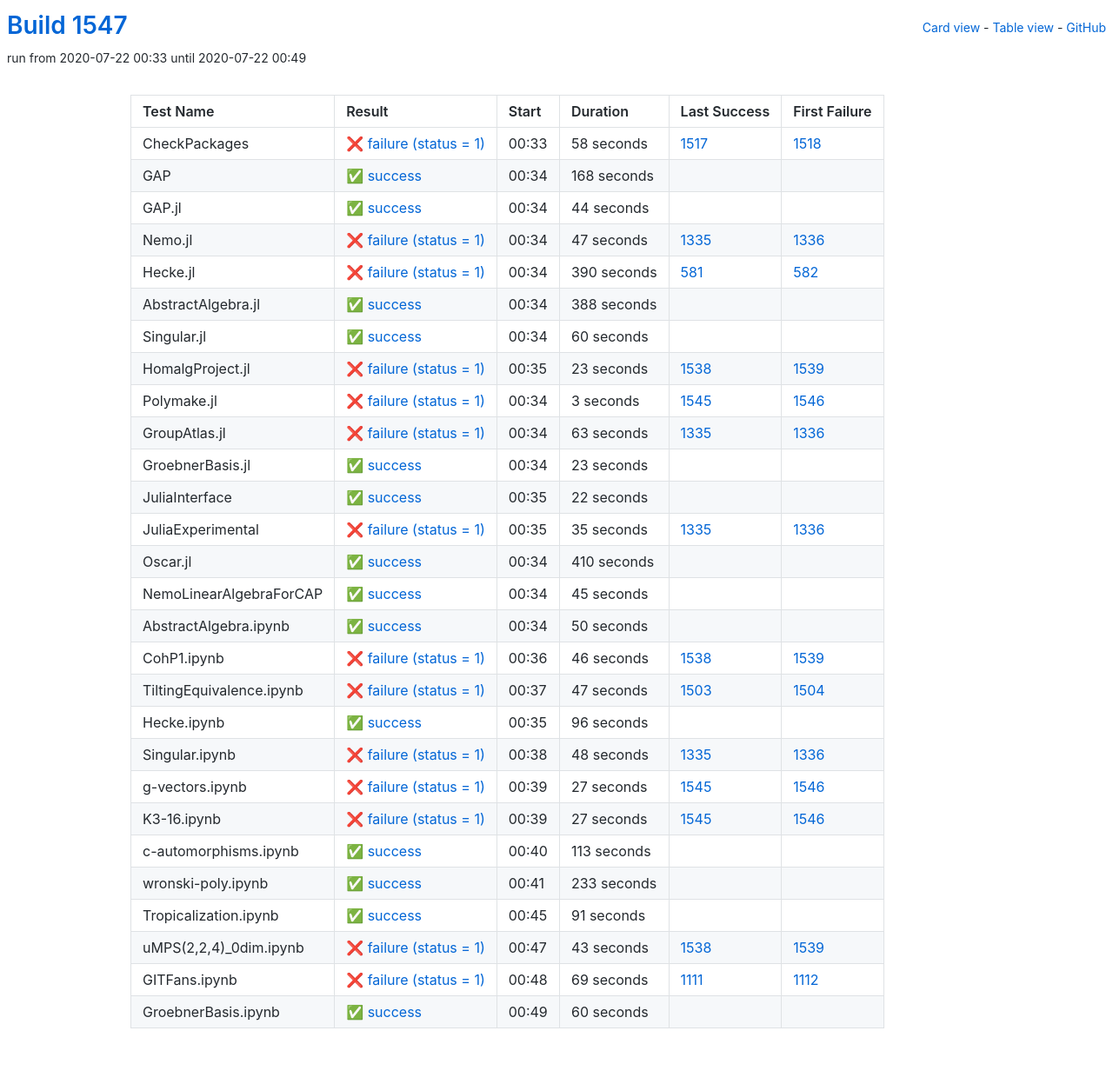
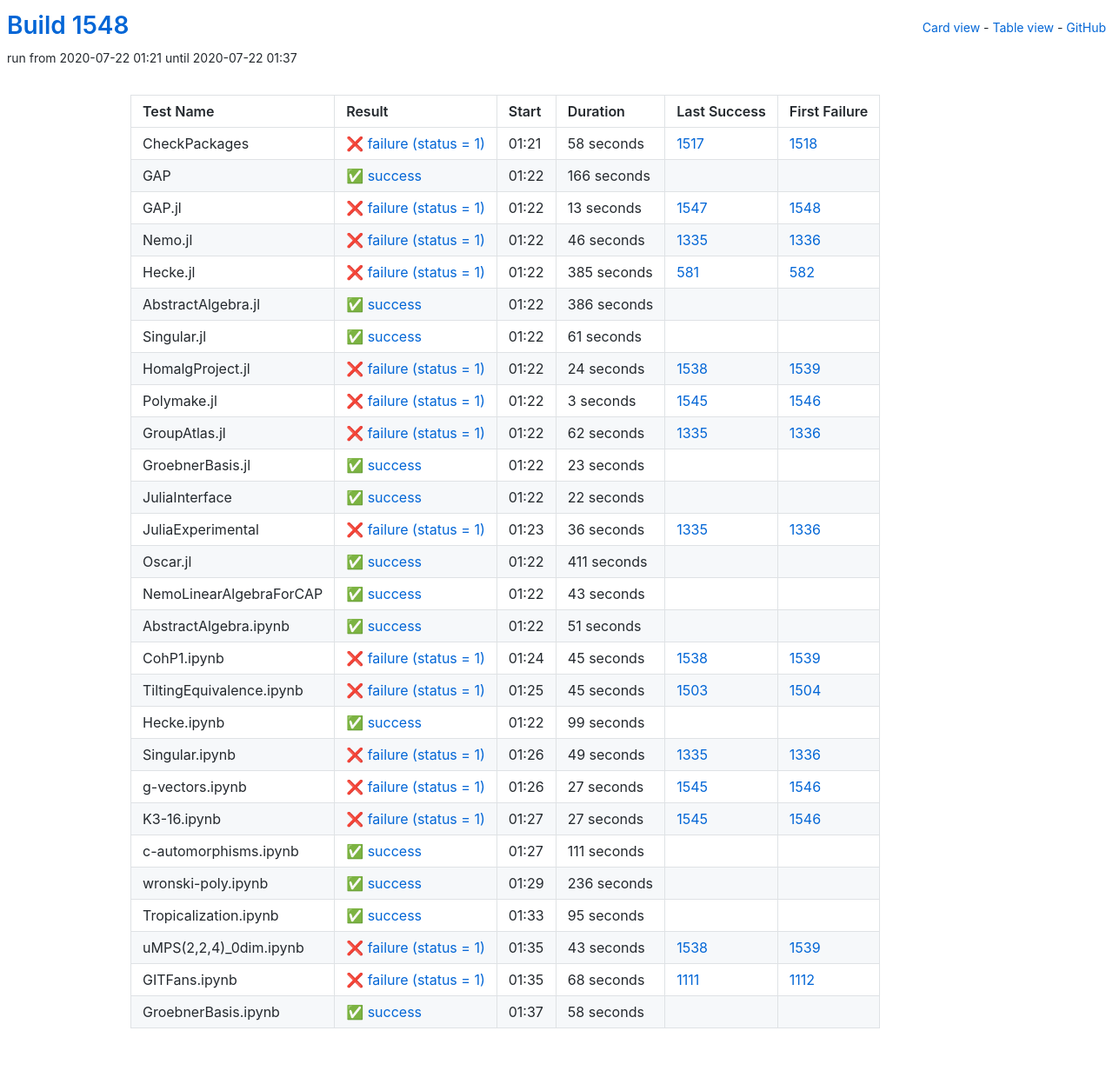
Before and after one commit to oscar-system/oscar-ci-status-1.4, a Jekyll site: the page built from table.html, in a window 1280 px wide. Shown: the whole page at 87% size. Built offline with Jekyll 4.4.1, drawn with Linux system fonts in a browser that asks for light colours.

Commit message:
Build #1548

```diff
--- a/_data/ci.yml
+++ b/_data/ci.yml
@@ -1,6 +1,6 @@
 ---
-build: 1547
-build_url: https://oscarci.mathematik.uni-kl.de/job/oscar-julia-1.4/1547/
+build: 1548
+build_url: https://oscarci.mathematik.uni-kl.de/job/oscar-julia-1.4/1548/
 job: oscar-julia-1.4
 organization: oscar-system
 repo: oscar-ci-status-1.4
@@ -8,8 +8,8 @@ repourl: https://github.com/oscar-system/oscar-ci-status-1.4
 tests:
 - name: CheckPackages
   id: checkpackages
-  log: https://oscarci.mathematik.uni-kl.de/job/oscar-julia-1.4/1547/artifact/logs/build-1547/CheckPackages.log
-  start: 2020-07-22 00:33
+  log: https://oscarci.mathematik.uni-kl.de/job/oscar-julia-1.4/1548/artifact/logs/build-1548/CheckPackages.log
+  start: 2020-07-22 01:21
   success: false
   exitcode: 1
   status: failure
@@ -20,92 +20,92 @@ tests:
   first_failure_url: https://oscarci.mathematik.uni-kl.de/job/oscar-julia-1.4/1518/
 - name: GAP
   id: gap
-  log: https://oscarci.mathematik.uni-kl.de/job/oscar-julia-1.4/1547/artifact/logs/build-1547/GAP.log
-  start: 2020-07-22 00:34
+  log: https://oscarci.mathematik.uni-kl.de/job/oscar-julia-1.4/1548/artifact/logs/build-1548/GAP.log
+  start: 2020-07-22 01:22
   success: true
   exitcode: 0
   status: success
-  duration: 168
+  duration: 166
   last_success: false
   last_success_url:
   first_failure: false
   first_failure_url:
 - name: GAP.jl
   id: gap-jl
-  log: https://oscarci.mathematik.uni-kl.de/job/oscar-julia-1.4/1547/artifact/logs/build-1547/GAP.jl.log
-  start: 2020-07-22 00:34
-  success: true
-  exitcode: 0
-  status: success
-  duration: 44
-  last_success: false
-  last_success_url:
-  first_failure: false
-  first_failure_url:
-- name: Nemo.jl
-  id: nemo-jl
-  log: https://oscarci.mathematik.uni-kl.de/job/oscar-julia-1.4/1547/artifact/logs/build-1547/Nemo.jl.log
-  start: 2020-07-22 00:34
+  log: https://oscarci.mathematik.uni-kl.de/job/oscar-julia-1.4/1548/artifact/logs/build-1548/GAP.jl.log
+  start: 2020-07-22 01:22
   success: false
   exitcode: 1
   status: failure
-  duration: 47
+  duration: 13
+  last_success: 1547
+  last_success_url: https://oscarci.mathematik.uni-kl.de/job/oscar-julia-1.4/1547/
+  first_failure: 1548
+  first_failure_url: https://oscarci.mathematik.uni-kl.de/job/oscar-julia-1.4/1548/
+- name: Nemo.jl
+  id: nemo-jl
+  log: https://oscarci.mathematik.uni-kl.de/job/oscar-julia-1.4/1548/artifact/logs/build-1548/Nemo.jl.log
+  start: 2020-07-22 01:22
+  success: false
+  exitcode: 1
+  status: failure
+  duration: 46
   last_success: 1335
   last_success_url: https://oscarci.mathematik.uni-kl.de/job/oscar-julia-1.4/1335/
   first_failure: 1336
   first_failure_url: https://oscarci.mathematik.uni-kl.de/job/oscar-julia-1.4/1336/
 - name: Hecke.jl
   id: hecke-jl
-  log: https://oscarci.mathematik.uni-kl.de/job/oscar-julia-1.4/1547/artifact/logs/build-1547/Hecke.jl.log
-  start: 2020-07-22 00:34
+  log: https://oscarci.mathematik.uni-kl.de/job/oscar-julia-1.4/1548/artifact/logs/build-1548/Hecke.jl.log
+  start: 2020-07-22 01:22
   success: false
   exitcode: 1
   status: failure
-  duration: 390
+  duration: 385
   last_success: 581
   last_success_url: https://oscarci.mathematik.uni-kl.de/job/oscar-julia-1.4/581/
   first_failure: 582
   first_failure_url: https://oscarci.mathematik.uni-kl.de/job/oscar-julia-1.4/582/
 - name: AbstractAlgebra.jl
   id: abstractalgebra-jl
-  log: https://oscarci.mathematik.uni-kl.de/job/oscar-julia-1.4/1547/artifact/logs/build-1547/AbstractAlgebra.jl.log
-  start: 2020-07-22 00:34
+  log: https://oscarci.mathematik.uni-kl.de/job/oscar-julia-1.4/1548/artifact/logs/build-1548/AbstractAlgebra.jl.log
+  start: 2020-07-22 01:22
   success: true
   exitcode: 0
   status: success
-  duration: 388
+  duration: 386
   last_success: false
   last_success_url:
   first_failure: false
   first_failure_url:
 - name: Singular.jl
   id: singular-jl
-  log: https://oscarci.mathematik.uni-kl.de/job/oscar-julia-1.4/1547/artifact/logs/build-1547/Singular.jl.log
-  start: 2020-07-22 00:34
+  log: https://oscarci.mathematik.uni-kl.de/job/oscar-julia-1.4/1548/artifact/logs/build-1548/Singular.jl.log
+  start: 2020-07-22 01:22
   success: true
   exitcode: 0
   status: success
-  duration: 60
+  duration: 61
   last_success: false
   last_success_url:
   first_failure: false
   first_failure_url:
 - name: HomalgProject.jl
   id: homalgproject-jl
-  log: https://oscarci.mathematik.uni-kl.de/job/oscar-julia-1.4/1547/artifact/logs/build-1547/HomalgProject.jl.log
-  start: 2020-07-22 00:35
+  log: https://oscarci.mathematik.uni-kl.de/job/oscar-julia-1.4/1548/artifact/logs/build-1548/HomalgProject.jl.log
+  start: 2020-07-22 01:22
   success: false
   exitcode: 1
   status: failure
-  duration: 23
+  duration: 24
   last_success: 1538
   last_success_url: https://oscarci.mathematik.uni-kl.de/job/oscar-julia-1.4/1538/
   first_failure: 1539
   first_failure_url: https://oscarci.mathematik.uni-kl.de/job/oscar-julia-1.4/1539/
 - name: Polymake.jl
   id: polymake-jl
-  log: https://oscarci.mathematik.uni-kl.de/job/oscar-julia-1.4/1547/artifact/logs/build-1547/Polymake.jl.log
-  start: 2020-07-22 00:34
+  log: https://oscarci.mathematik.uni-kl.de/job/oscar-julia-1.4/1548/artifact/logs/build-1548/Polymake.jl.log
+  start: 2020-07-22 01:22
   success: false
   exitcode: 1
   status: failure
@@ -116,20 +116,20 @@ tests:
   first_failure_url: https://oscarci.mathematik.uni-kl.de/job/oscar-julia-1.4/1546/
 - name: GroupAtlas.jl
   id: groupatlas-jl
-  log: https://oscarci.mathematik.uni-kl.de/job/oscar-julia-1.4/1547/artifact/logs/build-1547/GroupAtlas.jl.log
-  start: 2020-07-22 00:34
+  log: https://oscarci.mathematik.uni-kl.de/job/oscar-julia-1.4/1548/artifact/logs/build-1548/GroupAtlas.jl.log
+  start: 2020-07-22 01:22
   success: false
   exitcode: 1
   status: failure
-  duration: 63
+  duration: 62
   last_success: 1335
   last_success_url: https://oscarci.mathematik.uni-kl.de/job/oscar-julia-1.4/1335/
   first_failure: 1336
   first_failure_url: https://oscarci.mathematik.uni-kl.de/job/oscar-julia-1.4/1336/
 - name: GroebnerBasis.jl
   id: groebnerbasis-jl
-  log: https://oscarci.mathematik.uni-kl.de/job/oscar-julia-1.4/1547/artifact/logs/build-1547/GroebnerBasis.jl.log
-  start: 2020-07-22 00:34
+  log: https://oscarci.mathematik.uni-kl.de/job/oscar-julia-1.4/1548/artifact/logs/build-1548/GroebnerBasis.jl.log
+  start: 2020-07-22 01:22
   success: true
   exitcode: 0
   status: success
@@ -140,8 +140,8 @@ tests:
   first_failure_url:
 - name: JuliaInterface
   id: juliainterface
-  log: https://oscarci.mathematik.uni-kl.de/job/oscar-julia-1.4/1547/artifact/logs/build-1547/JuliaInterface.log
-  start: 2020-07-22 00:35
+  log: https://oscarci.mathematik.uni-kl.de/job/oscar-julia-1.4/1548/artifact/logs/build-1548/JuliaInterface.log
+  start: 2020-07-22 01:22
   success: true
   exitcode: 0
   status: success
@@ -152,104 +152,104 @@ tests:
   first_failure_url:
 - name: JuliaExperimental
   id: juliaexperimental
-  log: https://oscarci.mathematik.uni-kl.de/job/oscar-julia-1.4/1547/artifact/logs/build-1547/JuliaExperimental.log
-  start: 2020-07-22 00:35
+  log: https://oscarci.mathematik.uni-kl.de/job/oscar-julia-1.4/1548/artifact/logs/build-1548/JuliaExperimental.log
+  start: 2020-07-22 01:23
   success: false
   exitcode: 1
   status: failure
-  duration: 35
+  duration: 36
   last_success: 1335
   last_success_url: https://oscarci.mathematik.uni-kl.de/job/oscar-julia-1.4/1335/
   first_failure: 1336
   first_failure_url: https://oscarci.mathematik.uni-kl.de/job/oscar-julia-1.4/1336/
 - name: Oscar.jl
   id: oscar-jl
-  log: https://oscarci.mathematik.uni-kl.de/job/oscar-julia-1.4/1547/artifact/logs/build-1547/Oscar.jl.log
-  start: 2020-07-22 00:34
+  log: https://oscarci.mathematik.uni-kl.de/job/oscar-julia-1.4/1548/artifact/logs/build-1548/Oscar.jl.log
+  start: 2020-07-22 01:22
   success: true
   exitcode: 0
   status: success
-  duration: 410
+  duration: 411
   last_success: false
   last_success_url:
   first_failure: false
   first_failure_url:
 - name: NemoLinearAlgebraForCAP
   id: nemolinearalgebraforcap
-  log: https://oscarci.mathematik.uni-kl.de/job/oscar-julia-1.4/1547/artifact/logs/build-1547/NemoLinearAlgebraForCAP.log
-  start: 2020-07-22 00:34
+  log: https://oscarci.mathematik.uni-kl.de/job/oscar-julia-1.4/1548/artifact/logs/build-1548/NemoLinearAlgebraForCAP.log
+  start: 2020-07-22 01:22
   success: true
   exitcode: 0
   status: success
-  duration: 45
+  duration: 43
   last_success: false
   last_success_url:
   first_failure: false
   first_failure_url:
 - name: AbstractAlgebra.ipynb
   id: abstractalgebra-ipynb
-  log: https://oscarci.mathematik.uni-kl.de/job/oscar-julia-1.4/1547/artifact/logs/build-1547/AbstractAlgebra.ipynb.log
-  start: 2020-07-22 00:34
+  log: https://oscarci.mathematik.uni-kl.de/job/oscar-julia-1.4/1548/artifact/logs/build-1548/AbstractAlgebra.ipynb.log
+  start: 2020-07-22 01:22
   success: true
   exitcode: 0
   status: success
-  duration: 50
+  duration: 51
   last_success: false
   last_success_url:
   first_failure: false
   first_failure_url:
 - name: CohP1.ipynb
   id: cohp1-ipynb
-  log: https://oscarci.mathematik.uni-kl.de/job/oscar-julia-1.4/1547/artifact/logs/build-1547/CohP1.ipynb.log
-  start: 2020-07-22 00:36
+  log: https://oscarci.mathematik.uni-kl.de/job/oscar-julia-1.4/1548/artifact/logs/build-1548/CohP1.ipynb.log
+  start: 2020-07-22 01:24
   success: false
   exitcode: 1
   status: failure
-  duration: 46
+  duration: 45
   last_success: 1538
   last_success_url: https://oscarci.mathematik.uni-kl.de/job/oscar-julia-1.4/1538/
   first_failure: 1539
   first_failure_url: https://oscarci.mathematik.uni-kl.de/job/oscar-julia-1.4/1539/
 - name: TiltingEquivalence.ipynb
   id: tiltingequivalence-ipynb
-  log: https://oscarci.mathematik.uni-kl.de/job/oscar-julia-1.4/1547/artifact/logs/build-1547/TiltingEquivalence.ipynb.log
-  start: 2020-07-22 00:37
+  log: https://oscarci.mathematik.uni-kl.de/job/oscar-julia-1.4/1548/artifact/logs/build-1548/TiltingEquivalence.ipynb.log
+  start: 2020-07-22 01:25
   success: false
   exitcode: 1
   status: failure
-  duration: 47
+  duration: 45
   last_success: 1503
   last_success_url: https://oscarci.mathematik.uni-kl.de/job/oscar-julia-1.4/1503/
   first_failure: 1504
   first_failure_url: https://oscarci.mathematik.uni-kl.de/job/oscar-julia-1.4/1504/
 - name: Hecke.ipynb
   id: hecke-ipynb
-  log: https://oscarci.mathematik.uni-kl.de/job/oscar-julia-1.4/1547/artifact/logs/build-1547/Hecke.ipynb.log
-  start: 2020-07-22 00:35
+  log: https://oscarci.mathematik.uni-kl.de/job/oscar-julia-1.4/1548/artifact/logs/build-1548/Hecke.ipynb.log
+  start: 2020-07-22 01:22
   success: true
   exitcode: 0
   status: success
-  duration: 96
+  duration: 99
   last_success: false
   last_success_url:
   first_failure: false
   first_failure_url:
 - name: Singular.ipynb
   id: singular-ipynb
-  log: https://oscarci.mathematik.uni-kl.de/job/oscar-julia-1.4/1547/artifact/logs/build-1547/Singular.ipynb.log
-  start: 2020-07-22 00:38
+  log: https://oscarci.mathematik.uni-kl.de/job/oscar-julia-1.4/1548/artifact/logs/build-1548/Singular.ipynb.log
+  start: 2020-07-22 01:26
   success: false
   exitcode: 1
   status: failure
-  duration: 48
+  duration: 49
   last_success: 1335
   last_success_url: https://oscarci.mathematik.uni-kl.de/job/oscar-julia-1.4/1335/
   first_failure: 1336
   first_failure_url: https://oscarci.mathematik.uni-kl.de/job/oscar-julia-1.4/1336/
 - name: g-vectors.ipynb
   id: g-vectors-ipynb
-  log: https://oscarci.mathematik.uni-kl.de/job/oscar-julia-1.4/1547/artifact/logs/build-1547/g-vectors.ipynb.log
-  start: 2020-07-22 00:39
+  log: https://oscarci.mathematik.uni-kl.de/job/oscar-julia-1.4/1548/artifact/logs/build-1548/g-vectors.ipynb.log
+  start: 2020-07-22 01:26
   success: false
   exitcode: 1
   status: failure
@@ -260,8 +260,8 @@ tests:
   first_failure_url: https://oscarci.mathematik.uni-kl.de/job/oscar-julia-1.4/1546/
 - name: K3-16.ipynb
   id: k3-16-ipynb
-  log: https://oscarci.mathematik.uni-kl.de/job/oscar-julia-1.4/1547/artifact/logs/build-1547/K3-16.ipynb.log
-  start: 2020-07-22 00:39
+  log: https://oscarci.mathematik.uni-kl.de/job/oscar-julia-1.4/1548/artifact/logs/build-1548/K3-16.ipynb.log
+  start: 2020-07-22 01:27
   success: false
   exitcode: 1
   status: failure
@@ -272,44 +272,44 @@ tests:
   first_failure_url: https://oscarci.mathematik.uni-kl.de/job/oscar-julia-1.4/1546/
 - name: c-automorphisms.ipynb
   id: c-automorphisms-ipynb
-  log: https://oscarci.mathematik.uni-kl.de/job/oscar-julia-1.4/1547/artifact/logs/build-1547/c-automorphisms.ipynb.log
-  start: 2020-07-22 00:40
+  log: https://oscarci.mathematik.uni-kl.de/job/oscar-julia-1.4/1548/artifact/logs/build-1548/c-automorphisms.ipynb.log
+  start: 2020-07-22 01:27
   success: true
   exitcode: 0
   status: success
-  duration: 113
+  duration: 111
   last_success: false
   last_success_url:
   first_failure: false
   first_failure_url:
 - name: wronski-poly.ipynb
   id: wronski-poly-ipynb
-  log: https://oscarci.mathematik.uni-kl.de/job/oscar-julia-1.4/1547/artifact/logs/build-1547/wronski-poly.ipynb.log
-  start: 2020-07-22 00:41
+  log: https://oscarci.mathematik.uni-kl.de/job/oscar-julia-1.4/1548/artifact/logs/build-1548/wronski-poly.ipynb.log
+  start: 2020-07-22 01:29
   success: true
   exitcode: 0
   status: success
-  duration: 233
+  duration: 236
   last_success: false
   last_success_url:
   first_failure: false
   first_failure_url:
 - name: Tropicalization.ipynb
   id: tropicalization-ipynb
-  log: https://oscarci.mathematik.uni-kl.de/job/oscar-julia-1.4/1547/artifact/logs/build-1547/Tropicalization.ipynb.log
-  start: 2020-07-22 00:45
+  log: https://oscarci.mathematik.uni-kl.de/job/oscar-julia-1.4/1548/artifact/logs/build-1548/Tropicalization.ipynb.log
+  start: 2020-07-22 01:33
   success: true
   exitcode: 0
   status: success
-  duration: 91
+  duration: 95
   last_success: false
   last_success_url:
   first_failure: false
   first_failure_url:
 - name: uMPS(2,2,4)_0dim.ipynb
   id: umps-2-2-4-0dim-ipynb
-  log: https://oscarci.mathematik.uni-kl.de/job/oscar-julia-1.4/1547/artifact/logs/build-1547/uMPS-2-2-4-_0dim.ipynb.log
-  start: 2020-07-22 00:47
+  log: https://oscarci.mathematik.uni-kl.de/job/oscar-julia-1.4/1548/artifact/logs/build-1548/uMPS-2-2-4-_0dim.ipynb.log
+  start: 2020-07-22 01:35
   success: false
   exitcode: 1
   status: failure
@@ -320,24 +320,24 @@ tests:
   first_failure_url: https://oscarci.mathematik.uni-kl.de/job/oscar-julia-1.4/1539/
 - name: GITFans.ipynb
   id: gitfans-ipynb
-  log: https://oscarci.mathematik.uni-kl.de/job/oscar-julia-1.4/1547/artifact/logs/build-1547/GITFans.ipynb.log
-  start: 2020-07-22 00:48
+  log: https://oscarci.mathematik.uni-kl.de/job/oscar-julia-1.4/1548/artifact/logs/build-1548/GITFans.ipynb.log
+  start: 2020-07-22 01:35
   success: false
   exitcode: 1
   status: failure
-  duration: 69
+  duration: 68
   last_success: 1111
   last_success_url: https://oscarci.mathematik.uni-kl.de/job/oscar-julia-1.4/1111/
   first_failure: 1112
   first_failure_url: https://oscarci.mathematik.uni-kl.de/job/oscar-julia-1.4/1112/
 - name: GroebnerBasis.ipynb
   id: groebnerbasis-ipynb
-  log: https://oscarci.mathematik.uni-kl.de/job/oscar-julia-1.4/1547/artifact/logs/build-1547/GroebnerBasis.ipynb.log
-  start: 2020-07-22 00:49
+  log: https://oscarci.mathematik.uni-kl.de/job/oscar-julia-1.4/1548/artifact/logs/build-1548/GroebnerBasis.ipynb.log
+  start: 2020-07-22 01:37
   success: true
   exitcode: 0
   status: success
-  duration: 60
+  duration: 58
   last_success: false
   last_success_url:
   first_failure: false
```
Also changed, not shown: README.md.
